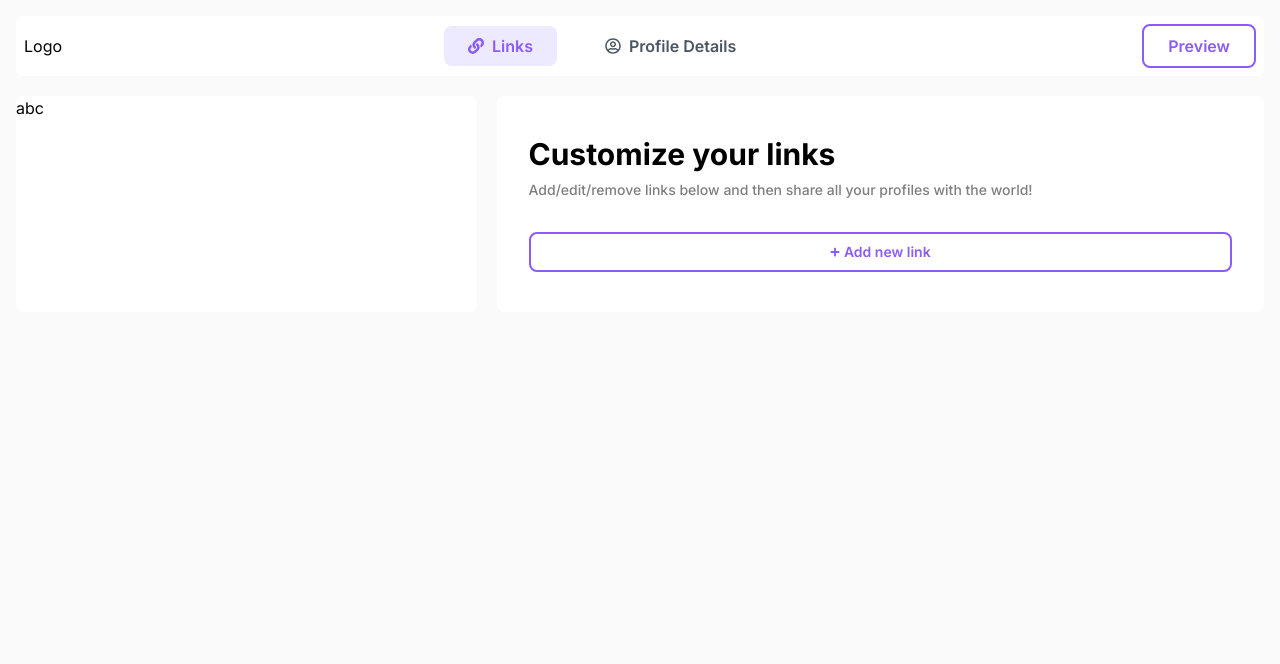
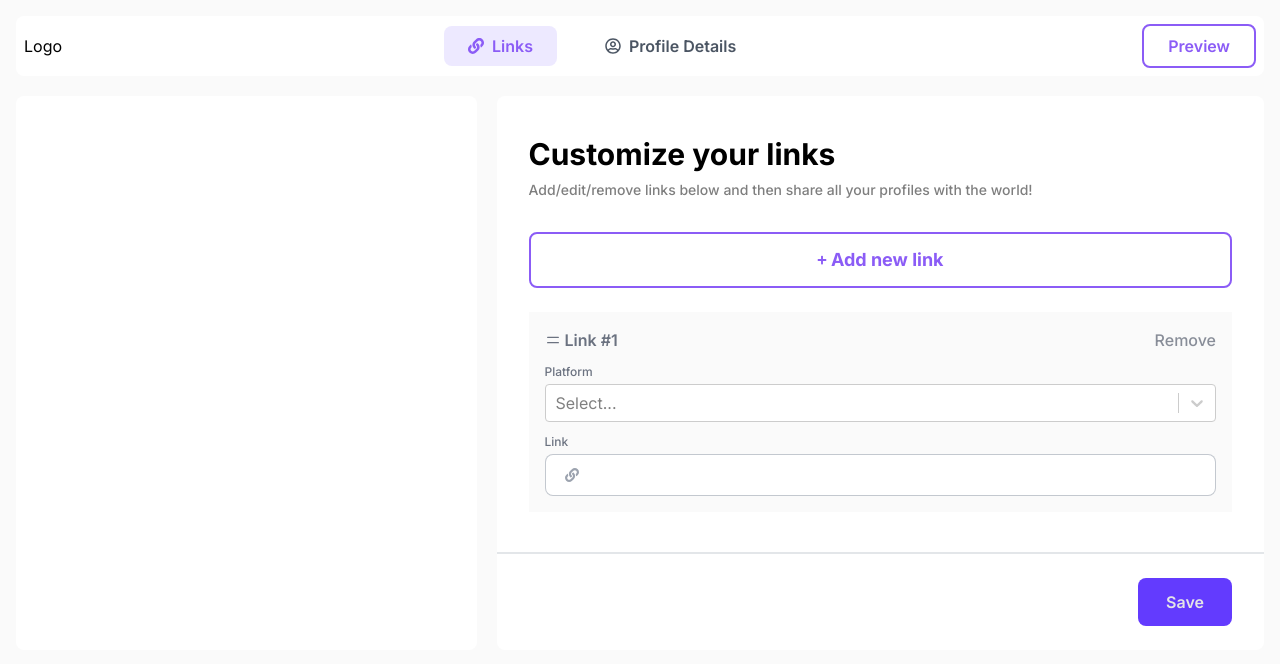
Before and after one commit to Joksa132/link-sharing-app, a Next.js app: page /profile/links in a window 1280 px wide. Shown: the top 664 px of the page. Built offline with nearby package versions, Linux system fonts and the light colour scheme.

Commit message:
create add link functionality

```diff
--- a/app/profile/links/page.tsx
+++ b/app/profile/links/page.tsx
@@ -1,18 +1,49 @@
+"use client";
+
+import LinkCard from "@/components/LinkCard";
+import { useState } from "react";
 import { FaPlus } from "react-icons/fa";
 
 export default function ProfileLinks() {
+  const [linksNumber, setLinksNumber] = useState<number[]>([1]);
+
   return (
     <main className="grid grid-cols-links gap-5 py-5">
-      <section className="bg-white rounded-lg h-full">abc</section>
-      <section className="bg-white rounded-lg h-full px-8 py-10 flex flex-col gap-2">
-        <h2 className="text-3xl font-bold">Customize your links</h2>
-        <span className="text-sm font-medium opacity-50">
-          Add/edit/remove links below and then share all your profiles with the
-          world!
-        </span>
-        <button className="flex justify-center items-center gap-1 py-2 px-6 border-[2px] border-violet-500 rounded-lg text-violet-500 font-semibold text-sm mt-6">
-          <FaPlus size={10} /> Add new link
-        </button>
+      <section className="bg-white rounded-lg h-full"></section>
+      <section className="bg-white rounded-lg flex flex-col h-full">
+        <div className="h-full px-8 py-10 flex flex-col gap-2">
+          <h2 className="text-3xl font-bold">Customize your links</h2>
+          <span className="text-sm font-medium opacity-50">
+            Add/edit/remove links below and then share all your profiles with
+            the world!
+          </span>
+          <button
+            className="flex justify-center items-center gap-1 py-3 px-6 border-[2px] border-violet-500 rounded-lg text-violet-500 font-bold text-lg mt-6 mb-4"
+            onClick={() =>
+              setLinksNumber((prevNumber) => [
+                ...prevNumber,
+                prevNumber.length + 1,
+              ])
+            }
+          >
+            <FaPlus size={10} /> Add new link
+          </button>
+          <div
+            className={`flex flex-col gap-6 max-h-[440px] ${
+              linksNumber.length > 2 ? "overflow-y-scroll" : ""
+            }`}
+          >
+            {linksNumber.map((linkNumber) => (
+              <LinkCard linkNumber={linkNumber} key={linkNumber} />
+            ))}
+          </div>
+        </div>
+        <div className="h-[1.5px] w-full bg-gray-300 bg-opacity-60"></div>
+        <div className="flex justify-end px-8 py-6">
+          <button className="bg-[#633BFE] text-zinc-200 py-3 px-7 rounded-lg font-semibold">
+            Save
+          </button>
+        </div>
       </section>
     </main>
   );
```
